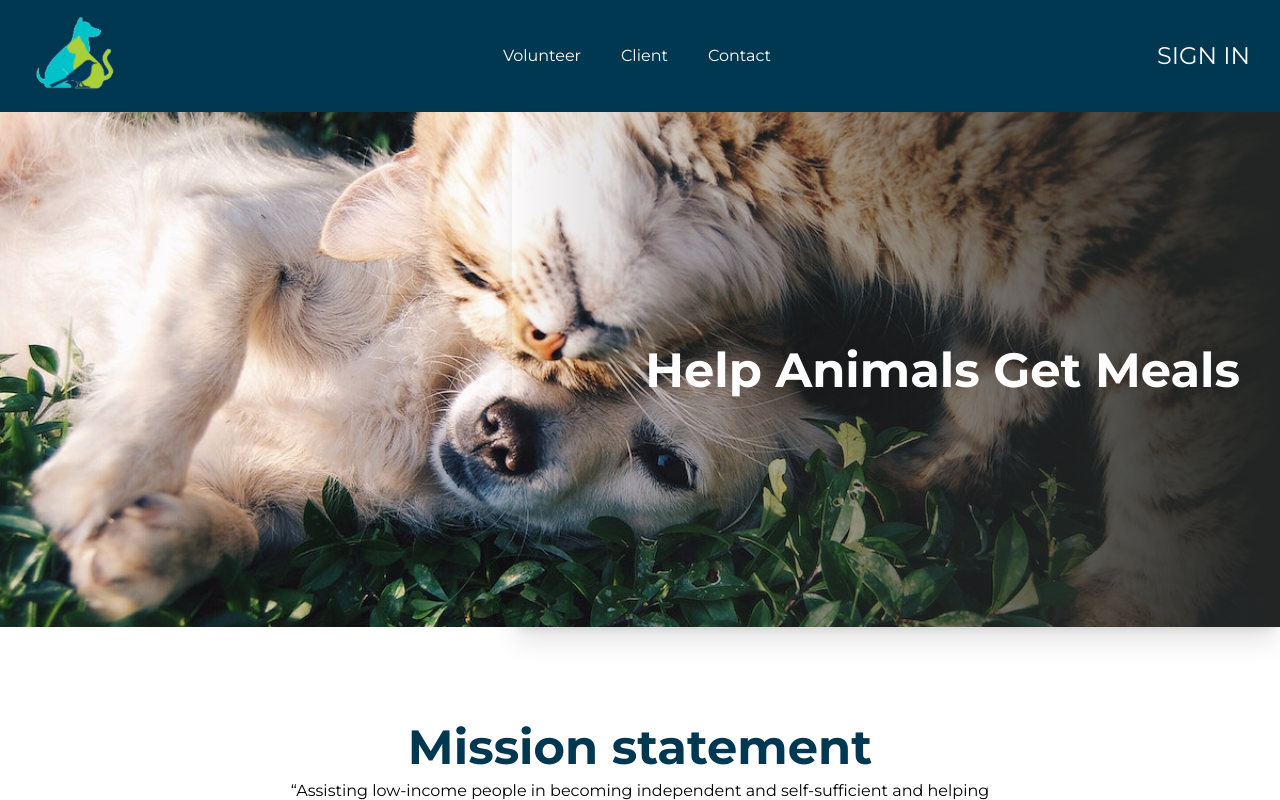
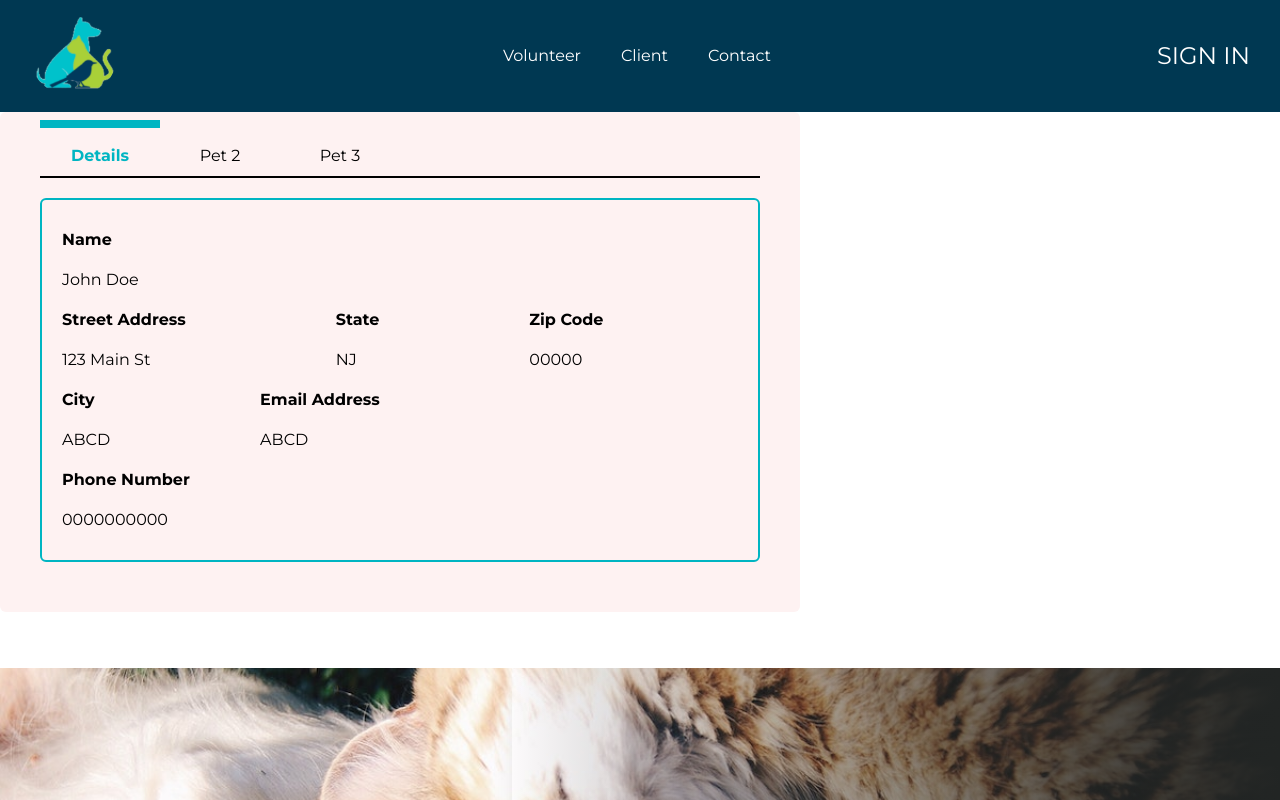
Before and after one commit to Hack4ImpactRutgers/CCA, a Next.js app in the folder frontend/: page / in a window 1280 px wide. Shown: the top 800 px of the page. Built offline with nearby package versions, Linux system fonts and the light colour scheme; a web font is replaced by a local one.

Commit message:
add client details popup

```diff
--- a/frontend/src/app/page.tsx
+++ b/frontend/src/app/page.tsx
@@ -6,13 +6,46 @@ import { InfoCard } from '@/components/home/InfoCard';
 import { Button } from '@/components/core/Button';
 import { Collapsible } from '@/components/core/Collapsible';
 import { FC } from 'react';
+import { ClientDetailsPopup } from '@/components/client/ClientDetailsPopup';
+import { Client } from '@/types/backend';
 
 interface PageProps {}
+
+const client: Client = {
+    id: 'abc123',
+    name: 'John Doe',
+    age: 35,
+    address: '123 Main St',
+    region: 'Urban',
+    pets: [
+        {
+            id: 'p1',
+            isActive: true,
+            animal: 'Dog',
+            vet: true,
+            food: {
+                kind: 'Dry',
+                lbs: 10,
+            },
+        },
+        {
+            id: 'p2',
+            isActive: true,
+            animal: 'Cat',
+            vet: false,
+            food: {
+                kind: 'Wet',
+                lbs: 5,
+            },
+        },
+    ],
+};
 
 // TODO: add HTML semantic elements.
 const Page: FC<PageProps> = () => {
     return (
         <main className="flex flex-col gap-14 leading-10" data-testid="main">
+            <ClientDetailsPopup isEditing={true} client={client} />
             <section className="relative h-[515px] w-full">
                 <Image
                     src="/images/animals.jpeg"
--- /dev/null
+++ b/frontend/src/components/client/ClientDetailsPopup.tsx
@@ -0,0 +1,131 @@
+'use client';
+import { FC, useState } from 'react';
+import { LoginButton } from '@/components/auth/LoginButton';
+import { Client, Pet } from '@/types/backend';
+
+interface DetailsPageContentProps {
+    data: Omit<Client, 'pets'>;
+}
+
+// TODO: remove placeholders in missing fields once backend is updated
+
+const DetailsPageContent: FC<DetailsPageContentProps> = ({ data }) => {
+    return (
+        <>
+            <div>
+                <p className="font-bold">Name</p>
+                <p>{data.name}</p>
+            </div>
+            <div className="flex flex-wrap gap-x-[150px]">
+                <div>
+                    <p className="font-bold">Street Address</p>
+                    <p>{data.address}</p>
+                </div>
+                <div>
+                    <p className="font-bold">State</p>
+                    <p>NJ</p>
+                </div>
+                <div>
+                    <p className="font-bold">Zip Code</p>
+                    <p>00000</p>
+                </div>
+                <div>
+                    <p className="font-bold">City</p>
+                    <p>ABCD</p>
+                </div>
+                <div>
+                    <p className="font-bold">Email Address</p>
+                    <p>ABCD</p>
+                </div>
+            </div>
+            <div>
+                <p className="font-bold">Phone Number</p>
+                <p>0000000000</p>
+            </div>
+        </>
+    );
+};
+
+interface PetPageContentProps {
+    data: Pet;
+}
+
+const PetPageContent: FC<PetPageContentProps> = ({ data }) => {
+    return (
+        <>
+            <div>
+                <p className="font-bold">Name</p>
+                <p>Poppy, {data.animal}</p>
+            </div>
+            <div className="flex flex-wrap gap-x-[150px]">
+                <div>
+                    <p className="font-bold">Age</p>
+                    <p>5 years old</p>
+                </div>
+                <div>
+                    <p className="font-bold">Weight</p>
+                    <p>WEIGHT</p>
+                </div>
+                <div>
+                    <p className="font-bold">Color / Description</p>
+                    <p>DESCRIPTION</p>
+                </div>
+            </div>
+            <div>
+                <p className="font-bold">Diet</p>
+                <p>0000000000</p>
+            </div>
+            <div>
+                <p className="font-bold">Brand of Food</p>
+                <p>{data.food.kind}</p>
+            </div>
+            <div>
+                <p className="font-bold">Amount of Food Per Month</p>
+                <p>{data.food.lbs}</p>
+            </div>
+        </>
+    );
+};
+
+interface ClientDetailsPopupProps {
+    isEditing?: boolean;
+    client: Client;
+}
+
+export const ClientDetailsPopup: FC<ClientDetailsPopupProps> = ({
+    isEditing = false,
+    client,
+}) => {
+    const [currentPage, setCurrentPage] = useState(1);
+
+    return (
+        <div className="h-[500px] w-[800px] overflow-scroll rounded-md bg-red-50 px-10 py-2">
+            <LoginButton
+                text="Details"
+                onClick={() => setCurrentPage(1)}
+                active={currentPage === 1}
+            />
+            {client.pets.map((pet, i) => (
+                <LoginButton
+                    key={pet.id}
+                    text={`Pet ${i + 2}`}
+                    onClick={() => setCurrentPage(i + 2)}
+                    active={currentPage === i + 2}
+                />
+            ))}
+            <div className="mb-5 h-[2px] bg-black" />
+            <div className="rounded-md border-2 border-secondary p-5">
+                {currentPage === 1 && <DetailsPageContent data={client} />}
+                {client.pets.map(
+                    (pet, i) =>
+                        currentPage === i + 2 && (
+                            <PetPageContent
+                                key={client.pets[i].id}
+                                data={client.pets[i]}
+                            />
+                        )
+                )}
+            </div>
+        </div>
+    );
+};
--- /dev/null
+++ b/frontend/src/types/backend.ts
@@ -0,0 +1,19 @@
+export interface Pet {
+    id: string;
+    isActive: boolean;
+    animal: string;
+    vet: boolean;
+    food: {
+        kind: string;
+        lbs: number;
+    };
+}
+
+export interface Client {
+    id: string;
+    name: string;
+    age: number;
+    address: string;
+    region: string;
+    pets: Pet[];
+}
```
Also changed, not shown: frontend/.eslintrc.json, 1 other file (tests, documents, lock files or other folders).
